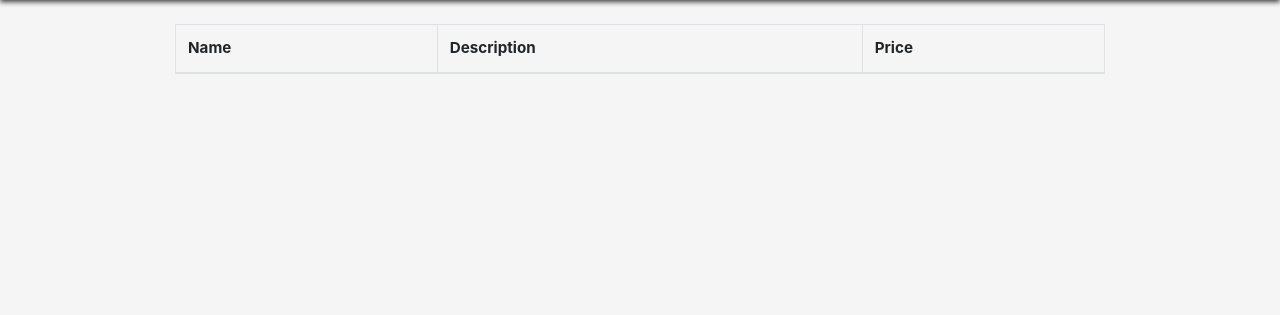
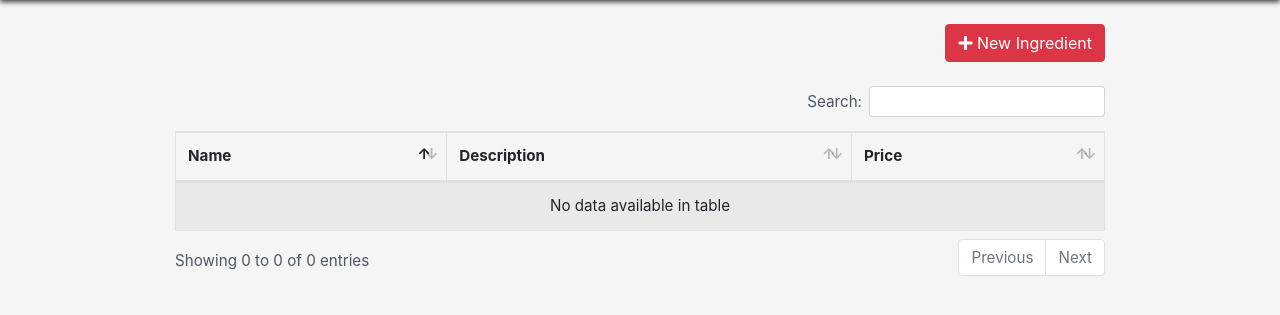
Before and after one commit to Forbrig/recipe-manager, a Django app: template src/ingredients/templates/ingredients/detail.html in a window 1280 px wide. Shown: the part 56-371 px from the top of the page. Run offline with Django 3.2, Linux system fonts and the light colour scheme; the template is opened without the code that fills it, so the values that code supplies are empty; some libraries are stand-ins or nearby versions.

Commit message:
ingredientModal and some js

```diff
--- /dev/null
+++ b/requirements.txt
@@ -0,0 +1,5 @@
+Django==2.2.5
+mysqlclient==1.4.4
+PyMySQL==0.9.3
+pytz==2019.2
+sqlparse==0.3.0
--- a/src/ingredients/static/ingredients.js
+++ b/src/ingredients/static/ingredients.js
@@ -7,10 +7,22 @@ $(document).ready(function () {
         buttons: ['copy', 'excel', 'pdf']
     });
 
+    var input = $(".maskmoney").maskMoney({thousands: ",", decimal: ".", suffix: " €"});
+    input.maskMoney('mask', 0.00);
+
     // table.buttons().container().appendTo('#datatable-buttons_wrapper .col-md-6:eq(0)');
 
     loadIngredients();
+
+
 })
+
+$('#newIngredient').click(function() {
+    console.log('newIngredient');
+
+    $('#ingredientModal').modal('show');
+})
+
 
 function loadIngredients() {
     $.post('ingredients/',{
--- a/src/ingredients/templates/ingredients/detail.html
+++ b/src/ingredients/templates/ingredients/detail.html
@@ -11,7 +11,11 @@
         Description comming soon
     {% endif %}
 </p> {% endcomment %}
-
+<div class="row">
+    <div class="col-12">
+        <button id="newIngredient" class="btn btn-danger w-md mb-4 float-right"><i class="fa fa-plus"></i> New Ingredient</button>
+    </div>
+    <div class="col-12">
         <table id="datatable-buttons" class="table table-striped table-bordered" cellspacing="0" width="100%">
             <thead>
                 <tr>
@@ -24,6 +28,8 @@
             <tbody id="ingredients_table_body">
             </tbody>
         </table>
+    </div>
+</div>
 
 {% comment %} <script src="{% static 'ingredients.js' %}"></script> {% endcomment %}
 
--- /dev/null
+++ b/src/ingredients/templates/ingredients/ingredientModal.html
@@ -0,0 +1,75 @@
+<div id="ingredientModal" class="modal fade" tabindex="-1" role="dialog" aria-labelledby="myModalLabel"
+    aria-hidden="true" style="display: none;">
+    <div class="modal-dialog modal-lg">
+        <div class="modal-content">
+            <div class="modal-header pl-0">
+                <h5 class="modal-title w-100 text-center position-absolute">Ingredient</h5>
+                <button type="button" class="close" data-dismiss="modal" aria-label="Close">
+                    <span aria-hidden="true">&times;</span>
+                </button>
+            </div>
+            <div class="modal-body">
+                <!-- <div class="row">
+                    <div class="col-md-6">
+                        <div class="form-group">
+                            <label for="field-1" class="control-label">Name</label>
+                            <input type="text" class="form-control" id="field-1" placeholder="John">
+                        </div>
+                    </div>
+                    <div class="col-md-6">
+                        <div class="form-group">
+                            <label for="field-2" class="control-label">Surname</label>
+                            <input type="text" class="form-control" id="field-2" placeholder="Doe">
+                        </div>
+                    </div>
+                </div> -->
+                <div class="row">
+                    <div class="col-md-12">
+                        <div class="form-group">
+                            <label for="ingredient-name" class="control-label">Name</label>
+                            <input type="text" class="form-control" id="ingredient-name" placeholder="Name">
+                        </div>
+                    </div>
+                </div>
+                <div class="row">
+                    <div class="col-md-4">
+                        <div class="form-group">
+                            <label for="ingredient-price" class="control-label">Price</label>
+                            <input type="text" class="form-control text-center maskmoney" id="ingredient-price" val="0,00">
+                        </div>
+                    </div>
+                    <div class="col-md-4">
+                        <div class="form-group">
+                            <label for="ingredient-measure" class="control-label">Measure unity</label>
+                            <select class="form-control" id="ingredient-measure">
+                                <option selected value="">Select a measure...</option>
+                                <option value="kg">Kilograms</option>
+                                <option value="g">Grams</option>
+                                <option value="l">Liters</option>
+                                <option value="cl">Centiliters</option>
+                            </select>
+                        </div>
+                    </div>
+                    <div class="col-md-4">
+                        <div class="form-group">
+                            <label for="ingredient-ammount" class="control-label">Ammount</label>
+                            <input type="number" class="form-control" id="ingredient-ammount" placeholder="Choose an ammount...">
+                        </div>
+                    </div>
+                </div>
+                <div class="row">
+                    <div class="col-md-12">
+                        <div class="form-group no-margin">
+                            <label for="ingredient-description" class="control-label">Description</label>
+                            <textarea class="form-control" id="ingredient-description" placeholder="Write something about the ingredient..."></textarea>
+                        </div>
+                    </div>
+                </div>
+            </div>
+            <div class="modal-footer">
+                <button type="button" class="btn btn-secondary waves-effect" data-dismiss="modal">Close</button>
+                <button type="button" class="btn btn-info waves-effect waves-light">Save changes</button>
+            </div>
+        </div>
+    </div>
+</div>
--- a/src/static/js/home.js
+++ b/src/static/js/home.js
@@ -1,3 +1,3 @@
 $(document).ready(function() {
-    console.log('it worked');
+    // console.log('it worked');
 })
--- a/src/templates/base.html
+++ b/src/templates/base.html
@@ -33,6 +33,8 @@
 
     </body>
 
+    {% include "ingredients/ingredientModal.html" %}
+
     <!-- jquery js -->
     <script src="{% static 'plugins/jquery-3.4.1/jquery-3.4.1.min.js' %}"></script>
 
@@ -42,7 +44,12 @@
     <!-- datatable js -->
     <script src="{% static 'plugins/datatables-1.10.18/datatables.min.js' %}"></script>
 
+    <!-- maskmoney js -->
+    <script src="{% static 'plugins/maskmoney-3.1.1/maskmoney-3.1.1.js' %}"></script>
+
     <!-- own js -->
     <script src="{% static 'js/home.js' %}"></script>
+    <script src="{% static 'ingredients.js' %}"></script>
+
 
 </html>
```
Also changed, not shown: src/static/plugins/maskmoney-3.1.1/maskmoney-3.1.1.js (added). Lines whose indentation alone changed are shown as unchanged.
